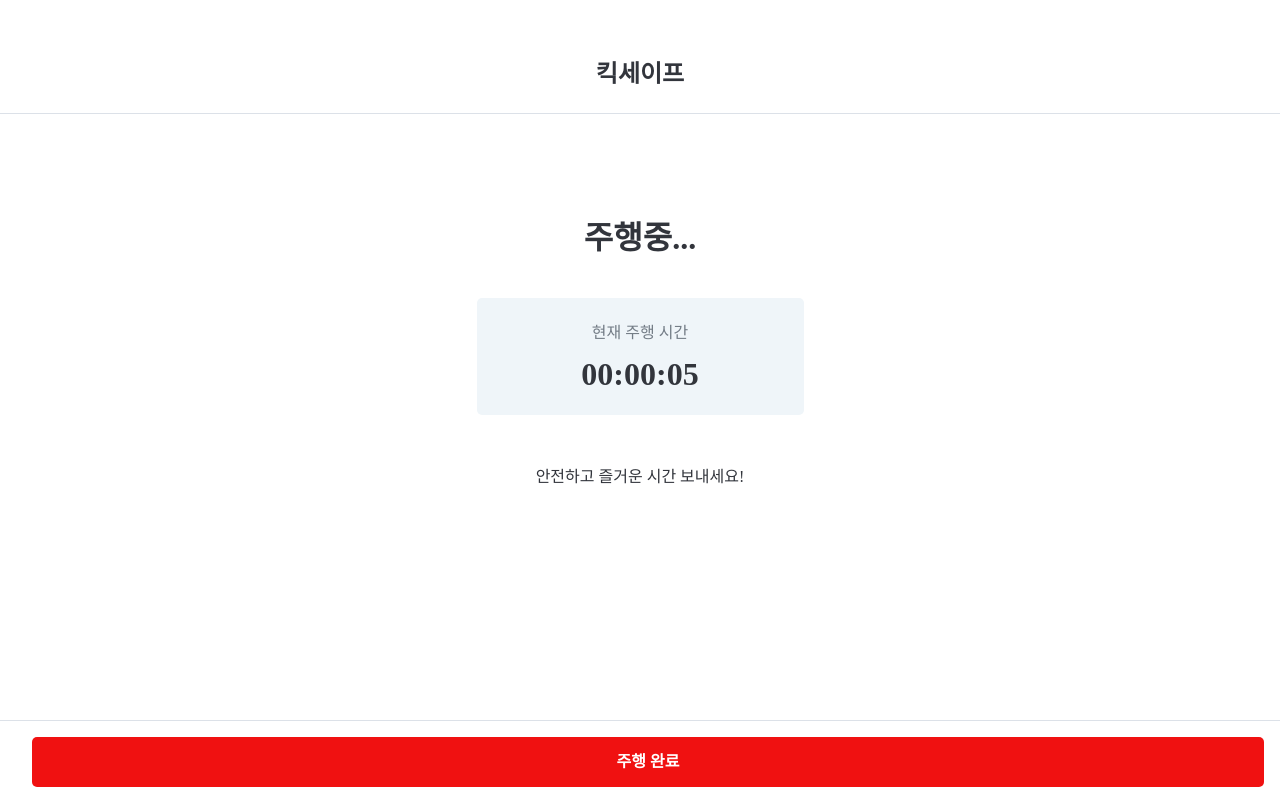
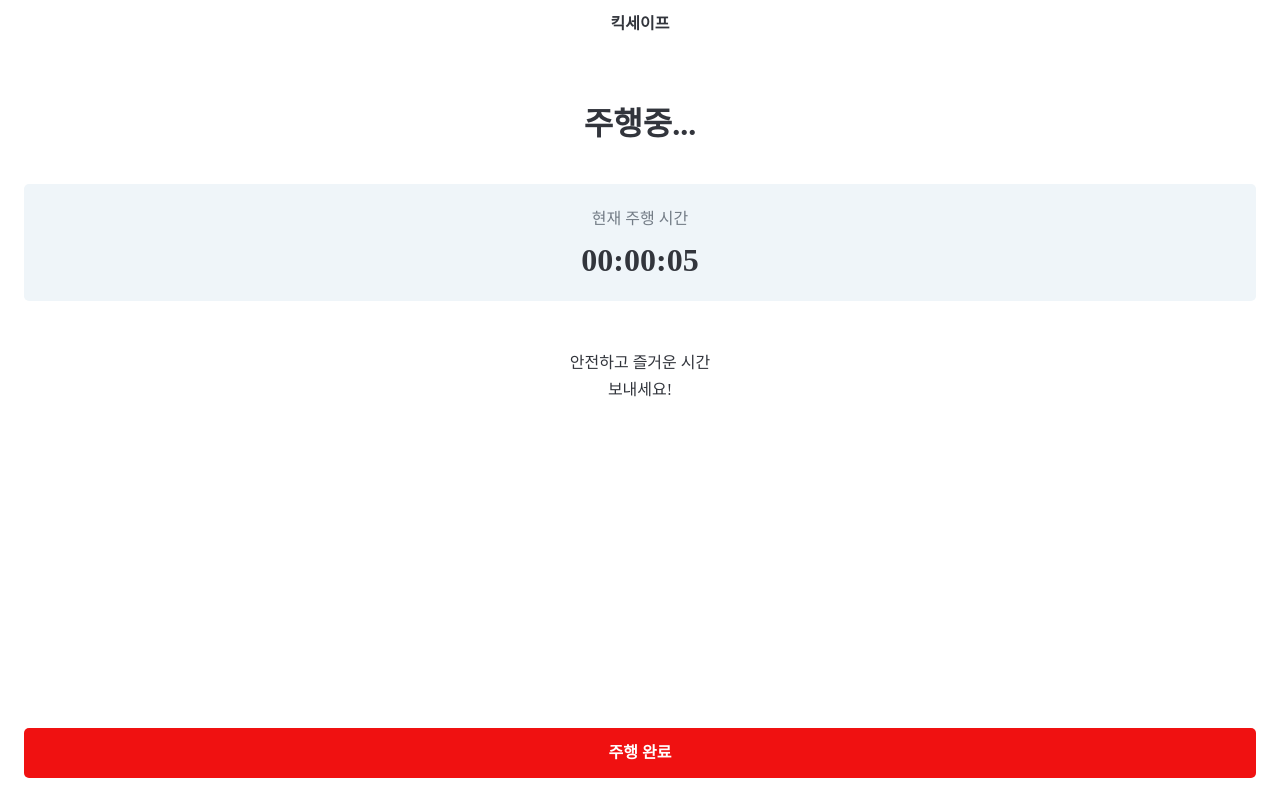
Before and after one commit to Yttrium69/kick_safe, a React (Create React App) app: page /Riding in a window 1280 px wide. Built offline with nearby package versions, Linux system fonts and the light colour scheme; a web font is replaced by a local one.

Commit message:
up to deployment

```diff
--- a/src/App.scss
+++ b/src/App.scss
@@ -180,23 +180,6 @@ html {
   padding-top: 0;
   position: relative;
 
-  .comp_nav {
-    display: flex;
-    flex-direction: column;
-    align-items: center;
-    gap: 0.8125rem;
-    flex-shrink: 0;
-    padding-top: 3.38rem;
-    padding-bottom: 1.5rem;
-
-    border-bottom: 1px solid $line_gray;
-    background: #FFF;
-
-    .title {
-      @include font_large($black);
-    }
-  }
-
   .sect_QR {
     .video_container {
       svg {
@@ -287,43 +270,6 @@ Caution Page
 .page_caution {
   text-align: center;
 
-  .nav_container {
-    display: flex;
-    flex-direction: row;
-    align-items: center;
-    justify-content: space-between; /* 중간에 네비게이션을 두고 나머지 공간을 양쪽에 분배합니다 */
-    padding-top: 3.38rem;
-    padding-bottom: 1.5rem;
-
-    .nav {
-      display: flex;
-      align-items: center; /* 중앙 정렬을 위해 추가 */
-      justify-content: center; /* 좌우 중앙 정렬을 위해 추가 */
-      flex: 1; /* 남은 공간을 모두 차지하도록 설정 */
-      margin-left: 2rem;
-
-      .comp_nav {
-        display: flex;
-        flex-direction: column;
-        align-items: center;
-        flex-shrink: 0;
-
-        .title {
-          @include font_large($black);
-        }
-      }
-    }
-
-    .icon {
-      display: flex;
-      justify-content: flex-end;
-      align-items: center; /* 중앙 정렬을 위해 추가 */
-      margin-right: 1.01rem;
-      width: 1rem;
-      height: 1rem;
-      flex-shrink: 0;
-    }
-  }
 
   .body_container {
     margin-top: 3rem;
@@ -390,9 +336,111 @@ Caution Page
       justify-content: flex-end;
       align-items: center;
       column-gap: 1rem;
+       .toggle-button {
+        cursor: pointer;
+       }
     }
   }
 }
+
+
+//riding 페이지에 대한 style을 여기에 추가해 주세요
+.page_riding{
+  text-align: center;
+  padding: 0 $page_padding 0 $page_padding;
+
+
+  .mid_nav {
+    display: flex;
+    flex-direction: column;
+    align-items: center;
+
+    .title {
+      @include font_huge($black);
+      margin-top: 6.12rem;
+    }
+
+    .timer_container {
+      margin-top: 2.5rem;
+      width: 20.4375rem;
+      height: 7.3125rem;
+      flex-shrink: 0;
+
+      border-radius: 0.3125rem;
+      background: #EFF5F9;
+      width: 100%;
+
+      .timer_title {
+        margin-top: 1.31rem;
+        @include font_default(#737C86);
+      }
+
+      .timer {
+        margin-top: 0.62rem;
+        @include font_huge($black);
+      }
+    }
+
+    .mid_dscrpt {
+      margin-top: 3rem;
+      margin-bottom: 15.31rem;
+      @include font_default($black);
+    }
+  }
+
+  // Button
+  // .comp_btn {
+  //   border-top: 1px solid $line_gray;
+  //   background: #FFF;
+
+  //   button {
+  //     margin: 0.5rem;
+  //     @include btn_filled($red);
+  //     // &:hover {
+  //     //   background-color: $font_gray;
+  //     // }
+
+  //     &.pressed {
+  //       @include btn_filled($font_gray);
+  //       @include font_bold($black);
+  //       // &:hover {
+  //       //   background-color: $font_gray;
+  //       // }
+  //     }
+  //   }
+
+  //   .btn_txt {
+  //     @include font_bold(white);
+  //   }
+  // }
+}
+
+
+.comp_nav{
+  position: fixed;
+  width: 100vw;
+  height: 3rem;
+  background-color: white;
+  @include font_bold($black);
+  text-align: center;
+  line-height: 3rem;
+  top: 0;
+  left: 0;
+  .icon_container{
+    position: absolute;
+    right: 1rem;
+    top: 0;
+    width: 1rem;
+    height: 1rem;
+    cursor: pointer;
+    img{
+      width: 100%;
+      height: 100%;
+    }
+  }
+}
+
+
 
 .comp_btn{
   position: fixed;
@@ -418,91 +466,3 @@ Caution Page
     @include font_bold(#949BA4);
   }
 }
-
-
-
-
-//riding 페이지에 대한 style을 여기에 추가해 주세요
-.page_riding{
-  text-align: center;
-
-  .comp_nav {
-    display: flex;
-    flex-direction: column;
-    align-items: center;
-    gap: 0.8125rem;
-    flex-shrink: 0;
-    padding-top: 3.38rem;
-    padding-bottom: 1.5rem;
-
-    border-bottom: 1px solid $line_gray;
-    background: #FFF;
-
-    .title {
-      @include font_large($black);
-    }
-  }
-
-  .mid_nav {
-    display: flex;
-    flex-direction: column;
-    align-items: center;
-
-    .title {
-      @include font_huge($black);
-      margin-top: 6.12rem;
-    }
-
-    .timer_container {
-      margin-top: 2.5rem;
-      width: 20.4375rem;
-      height: 7.3125rem;
-      flex-shrink: 0;
-
-      border-radius: 0.3125rem;
-      background: #EFF5F9;
-
-      .timer_title {
-        margin-top: 1.31rem;
-        @include font_default(#737C86);
-      }
-
-      .timer {
-        margin-top: 0.62rem;
-        @include font_huge($black);
-      }
-    }
-
-    .mid_dscrpt {
-      margin-top: 3rem;
-      margin-bottom: 15.31rem;
-      @include font_default($black);
-    }
-  }
-
-  // Button
-  .comp_btn {
-    border-top: 1px solid $line_gray;
-    background: #FFF;
-
-    button {
-      margin: 0.5rem;
-      @include btn_filled($red);
-      // &:hover {
-      //   background-color: $font_gray;
-      // }
-
-      &.pressed {
-        @include btn_filled($font_gray);
-        @include font_bold($black);
-        // &:hover {
-        //   background-color: $font_gray;
-        // }
-      }
-    }
-
-    .btn_txt {
-      @include font_bold(white);
-    }
-  }
-}
--- a/src/component/Body.tsx
+++ b/src/component/Body.tsx
@@ -21,7 +21,7 @@ const Body: React.FC<BodyProps> = ({ title, timerProps }) => {
                     <Timer initialHours={0} initialMinutes={0} initialSeconds={0} className="timer" />
                 </div>
             </div>
-            <div className="mid_dscrpt">안전하고 즐거운 시간 보내세요!</div>
+            <div className="mid_dscrpt">안전하고 즐거운 시간<br />보내세요!</div>
         </div>
     );
 };
--- a/src/component/Button.tsx
+++ b/src/component/Button.tsx
@@ -18,10 +18,15 @@ function Button({ title, type }: btn_props): JSX.Element {
     const handleClick = () => {
         setIsActivated(!isActivated);
     };
+    let btn_style: object = {};
+
+    if (type.is_error == true) {
+        btn_style = { "backgroundColor": "#F01111", "color": "white" }
+    }
 
     return (
         <div className="comp_btn">
-            <button className={`btn_txt ${isActivated ? 'pressed' : ''}`} onClick={handleClick}>
+            <button style={btn_style} className={`btn_txt ${isActivated ? 'pressed' : ''}`} onClick={handleClick}>
                 {title}
             </button>
         </div>
--- a/src/component/Nav.tsx
+++ b/src/component/Nav.tsx
@@ -1,17 +1,24 @@
 // Nav.tsx
 import React from 'react';
+import { useNavigate } from 'react-router-dom';
 import '../App.scss';
 
 interface NavProps {
     nav_props: {
         title: string;
+        show_x: boolean;
     };
 }
 
 function Nav({ nav_props }: NavProps): JSX.Element {
+    const navigate = useNavigate();
+    let x_styles: object;
+    nav_props.show_x == true ? x_styles = {} : x_styles = { display: "none" };
+
     return (
         <div className="comp_nav">
             <div className="title">{nav_props.title}</div>
+            <div style={x_styles} className="icon_container"><img src={"img/icon_x.svg"} alt="Click here to close this window." onClick={() => { navigate("/") }} /></div>
         </div>
     );
 }
--- a/src/view/Caution.tsx
+++ b/src/view/Caution.tsx
@@ -29,9 +29,8 @@ function Caution(): JSX.Element {
     }, [isCircleButton1Activated, isCircleButton2Activated]);
 
     const handleCautionButtonClick = () => {
-        if (isCircleButton1Activated && isCircleButton2Activated)
-        {
-            window.location.href = "/Riding";
+        if (isCircleButton1Activated && isCircleButton2Activated) {
+            window.location.href = "/";
         }
     };
 
@@ -47,10 +46,12 @@ function Caution(): JSX.Element {
 
     return (
         <div className="page_caution">
-            <div className="nav_container">
-                <div className="nav"><Nav nav_props={{ title: "킥세이프" }} /></div>
+            {/* <div className="nav_container">
+                <div className="nav"><Nav nav_props={{ title: "킥세이프", show_x:true  }} /></div>
                 <div className="icon"><img src={Icon_X} alt="icon X" onClick={goToHome} /></div>
-            </div>
+            </div> */}
+            {/* <div className="nav"><Nav nav_props={{ title: "킥세이프", show_x: true, }} /></div> */}
+            <div className="nav"><Nav nav_props={{ title: "킥세이프", show_x: true, }} /></div>
 
             <div className="body_container">
                 <Tag img_src={"img/caution.svg"} background_color="#FDEDEA" font_color="#F01111" title="주의사항"></Tag>
@@ -86,7 +87,7 @@ function Caution(): JSX.Element {
                     title="모든 주의사항을 확인했어요."
                     type={{ is_error: true, is_activated: false }}
                     isButtonActivated={isButtonActivated}
-                    onClick={handleCautionButtonClick}
+                    onClick={goToHome}
                 />
             </div>
         </div>
--- a/src/view/Home.tsx
+++ b/src/view/Home.tsx
@@ -85,8 +85,7 @@ function Home(): JSX.Element {
     }, [agree_height]);
 
     const handleCautionButtonClick = () => {
-        if (buttonState === true)
-        {
+        if (buttonState === true) {
             window.location.href = "/Riding";
         }
     };
@@ -94,8 +93,8 @@ function Home(): JSX.Element {
 
     return (
         <div className="page_home">
-            <div>
-                <Nav nav_props={{ title: "킥세이프" }} />
+            <div className='nav_container'>
+                <Nav nav_props={{ title: "킥세이프", show_x: false }} />
             </div>
             <div className="sect_QR">
                 <svg className="QR_foreground" xmlns="http://www.w3.org/2000/svg" viewBox="0 0 375 812" fill="none">
@@ -122,7 +121,7 @@ function Home(): JSX.Element {
                 <div style={{ cursor: "n-resize" }} className="sect_controller" onTouchStart={handleStart} onMouseDown={handleStart}>
                     <div className="controller_line"></div>
                 </div>
-                <div style={{ height: `${agree_height}px` }} className="sect_content">
+                <div onClick={() => { move_page("/Caution") }} style={{ height: `${agree_height}px` }} className="sect_content">
                     <div className="tag_container">
                         <Tag img_src={"img/caution.svg"} background_color="#FDEDEA" font_color="#F01111" title="주의사항"></Tag>
                     </div>
--- a/src/view/Riding.tsx
+++ b/src/view/Riding.tsx
@@ -15,7 +15,7 @@ const Riding: React.FC = () => {
     return (
         <div className="page_riding">
             <div>
-                <Nav nav_props={{ title: "킥세이프" }} />
+                <Nav nav_props={{ title: "킥세이프", show_x: false }} />
             </div>
             <div>
                 <Body title="주행중..." timerProps={timerProps} />
@@ -23,7 +23,7 @@ const Riding: React.FC = () => {
             <div className="sect_btn">
                 <Button title="주행 완료" type={{ is_error: true, is_activated: false }} />
             </div>
-    </div>
+        </div>
     );
 };
 
```
Also changed, not shown: public/img/icon_caution.svg (added), public/img/icon_x.svg (added).
